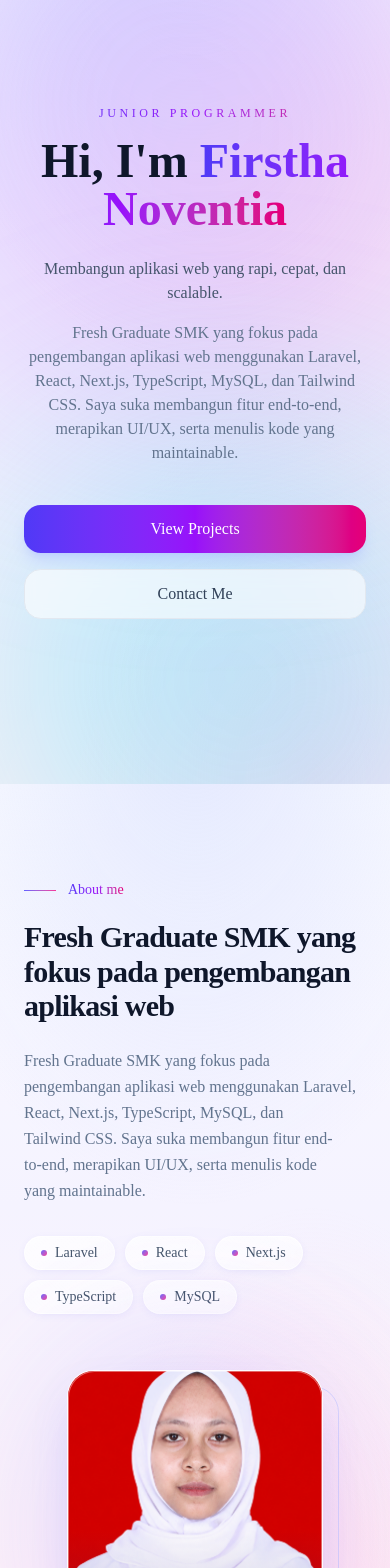
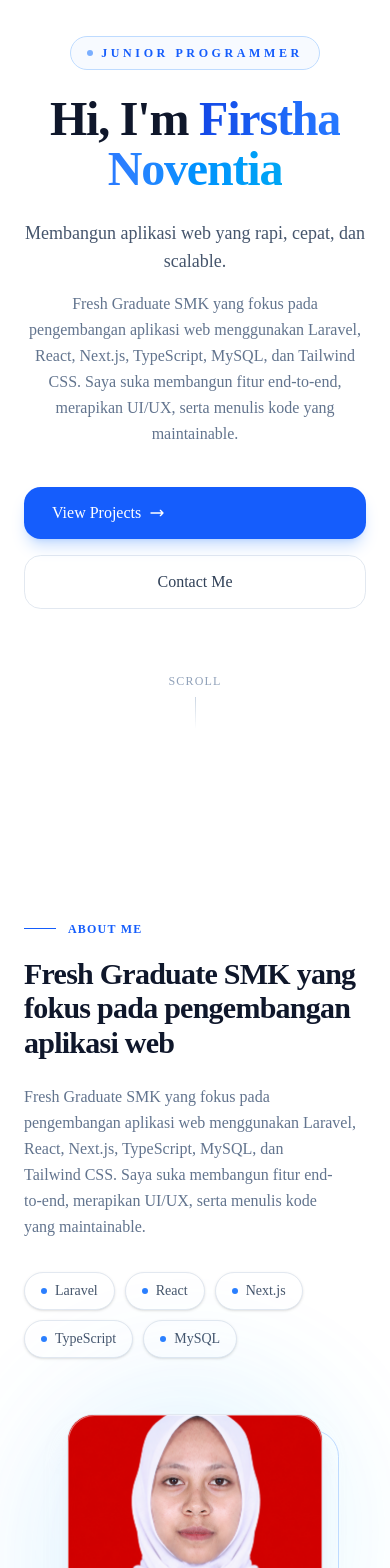
Before and after one commit to firstha/port-firstha, a Next.js app: page / in a window 390 px wide. Shown: the part 60-1628 px from the top of the page. Built offline with nearby package versions, Linux system fonts and the light colour scheme.

Commit message:
new update

```diff
--- a/src/app/globals.css
+++ b/src/app/globals.css
@@ -1,6 +1,5 @@
 @import "tailwindcss";
 @import "tw-animate-css";
-@import "shadcn/tailwind.css";
 
 @custom-variant dark (&:is(.dark *));
 
@@ -49,86 +48,84 @@
 }
 
 /* ---------------------------------------------------------------
-   🎨 TEMA PASTEL CANTIK — Light Mode Only
-   Palet: putih → lavender → pink lembut
+   🎨 TEMA BIRU + PUTIH — Minimalis, Elegan, Light Mode Only
+   Palet: putih bersih → biru soft → biru navy
    --------------------------------------------------------------- */
 :root {
-  --background: #fafbff;
-  --foreground: #0f172a;              /* slate-900 */
+  --background: #ffffff;
+  --foreground: #0a1628;              /* navy-950 */
 
   --card: #ffffff;
-  --card-foreground: #0f172a;
+  --card-foreground: #0a1628;
 
   --popover: #ffffff;
-  --popover-foreground: #0f172a;
+  --popover-foreground: #0a1628;
 
-  --primary: #6366f1;                 /* indigo-500 */
+  --primary: #2563eb;                 /* blue-600 */
   --primary-foreground: #ffffff;
 
-  --secondary: #f1f5f9;               /* slate-100 */
-  --secondary-foreground: #0f172a;
+  --secondary: #f0f6ff;               /* blue-50 */
+  --secondary-foreground: #0a1628;
 
-  --muted: #f1f5f9;
+  --muted: #f8fafc;                   /* slate-50 */
   --muted-foreground: #64748b;        /* slate-500 */
 
-  --accent: #e0e7ff;                  /* indigo-100 */
-  --accent-foreground: #3730a3;       /* indigo-800 */
+  --accent: #dbeafe;                  /* blue-100 */
+  --accent-foreground: #1e40af;       /* blue-800 */
 
   --destructive: #ef4444;
   --border: #e2e8f0;                  /* slate-200 */
   --input: #e2e8f0;
-  --ring: #6366f1;
+  --ring: #2563eb;
 
-  --chart-1: #6366f1;
-  --chart-2: #8b5cf6;
-  --chart-3: #ec4899;
-  --chart-4: #f59e0b;
-  --chart-5: #10b981;
+  --chart-1: #2563eb;
+  --chart-2: #3b82f6;
+  --chart-3: #60a5fa;
+  --chart-4: #93c5fd;
+  --chart-5: #bfdbfe;
 
   --radius: 0.75rem;
 
   --sidebar: #ffffff;
-  --sidebar-foreground: #0f172a;
-  --sidebar-primary: #6366f1;
+  --sidebar-foreground: #0a1628;
+  --sidebar-primary: #2563eb;
   --sidebar-primary-foreground: #ffffff;
-  --sidebar-accent: #f1f5f9;
-  --sidebar-accent-foreground: #0f172a;
+  --sidebar-accent: #f0f6ff;
+  --sidebar-accent-foreground: #0a1628;
   --sidebar-border: #e2e8f0;
-  --sidebar-ring: #6366f1;
+  --sidebar-ring: #2563eb;
 
-  color-scheme: light;                /* 🛡️ Force light, tolak auto dark */
+  color-scheme: light;
 }
 
-/* ---------------------------------------------------------------
-   🌙 Dark mode (opsional) — biarkan tetap ada tapi pastel
-   --------------------------------------------------------------- */
+/* Dark mode (opsional) — tetap biru elegan */
 .dark {
-  --background: #0f172a;
+  --background: #0a1628;
   --foreground: #f8fafc;
-  --card: #1e293b;
+  --card: #0f1f3a;
   --card-foreground: #f8fafc;
-  --popover: #1e293b;
+  --popover: #0f1f3a;
   --popover-foreground: #f8fafc;
-  --primary: #a5b4fc;
-  --primary-foreground: #1e1b4b;
-  --secondary: #334155;
+  --primary: #60a5fa;
+  --primary-foreground: #0a1628;
+  --secondary: #1e3a5f;
   --secondary-foreground: #f8fafc;
-  --muted: #334155;
+  --muted: #1e3a5f;
   --muted-foreground: #cbd5e1;
-  --accent: #4338ca;
-  --accent-foreground: #e0e7ff;
+  --accent: #1e40af;
+  --accent-foreground: #dbeafe;
   --destructive: #f87171;
   --border: oklch(1 0 0 / 10%);
   --input: oklch(1 0 0 / 15%);
-  --ring: #a5b4fc;
-  --sidebar: #1e293b;
+  --ring: #60a5fa;
+  --sidebar: #0f1f3a;
   --sidebar-foreground: #f8fafc;
-  --sidebar-primary: #a5b4fc;
-  --sidebar-primary-foreground: #1e1b4b;
-  --sidebar-accent: #334155;
+  --sidebar-primary: #60a5fa;
+  --sidebar-primary-foreground: #0a1628;
+  --sidebar-accent: #1e3a5f;
   --sidebar-accent-foreground: #f8fafc;
   --sidebar-border: oklch(1 0 0 / 10%);
-  --sidebar-ring: #a5b4fc;
+  --sidebar-ring: #60a5fa;
 }
 
 /* ---------------------------------------------------------------
@@ -150,9 +147,9 @@
     @apply text-foreground;
     min-height: 100vh;
     background:
-      radial-gradient(ellipse 80% 60% at 50% -10%, rgba(199, 210, 254, 0.45), transparent),
-      radial-gradient(ellipse 60% 50% at 80% 100%, rgba(251, 207, 232, 0.35), transparent),
-      linear-gradient(180deg, #fafbff 0%, #f5f3ff 50%, #fdf2f8 100%);
+      radial-gradient(ellipse 80% 50% at 50% -20%, rgba(37, 99, 235, 0.08), transparent),
+      radial-gradient(ellipse 60% 40% at 80% 100%, rgba(59, 130, 246, 0.06), transparent),
+      #ffffff;
     background-attachment: fixed;
   }
 }
--- a/src/app/layout.tsx
+++ b/src/app/layout.tsx
@@ -1,3 +1,4 @@
+// src/app/layout.tsx
 import type { Metadata } from "next";
 import { Geist, Geist_Mono } from "next/font/google";
 import "./globals.css";
@@ -14,7 +15,7 @@ const geistMono = Geist_Mono({
 
 export const metadata: Metadata = {
   title: "Firstha Noventia",
-  description: "portofolio",
+  description: "Portofolio Full Stack Web Developer",
 };
 
 export default function RootLayout({
@@ -24,10 +25,10 @@ export default function RootLayout({
 }>) {
   return (
     <html
-      lang="en"
+      lang="id"
       className={`${geistSans.variable} ${geistMono.variable} h-full antialiased`}
     >
-      <body className="min-h-full flex flex-col">{children}</body>
+      <body className="min-h-full flex flex-col bg-white">{children}</body>
     </html>
   );
 }
--- a/src/app/page.tsx
+++ b/src/app/page.tsx
@@ -1,3 +1,4 @@
+// src/app/page.tsx
 "use client";
 
 import { motion } from "framer-motion";
@@ -10,13 +11,21 @@ import { ContactSection } from "@/components/sections/ContactSection";
 
 export default function Home() {
   return (
-    <main className="min-h-screen">
+    <main className="min-h-screen bg-white">
       {/* ---------------------------- HERO ---------------------------- */}
       <SectionShell className="min-h-screen flex items-center justify-center overflow-hidden relative">
-        {/* Dekorasi gradient lembut di belakang */}
+        {/* Dekorasi gradient biru lembut */}
         <div className="absolute inset-0 -z-10" aria-hidden>
-          <div className="absolute top-[-120px] left-1/2 -translate-x-1/2 w-[600px] h-[600px] bg-gradient-to-br from-indigo-400/40 via-purple-400/30 to-pink-400/40 blur-[120px] rounded-full" />
-          <div className="absolute bottom-[-150px] right-[-100px] w-[500px] h-[500px] bg-gradient-to-br from-sky-400/30 via-cyan-400/25 to-indigo-400/30 blur-[120px] rounded-full" />
+          <div className="absolute top-[-160px] left-1/2 -translate-x-1/2 w-[700px] h-[700px] bg-gradient-to-br from-blue-400/20 via-blue-300/10 to-transparent blur-[140px] rounded-full" />
+          <div className="absolute bottom-[-200px] right-[-120px] w-[500px] h-[500px] bg-gradient-to-br from-blue-500/15 via-sky-400/10 to-transparent blur-[120px] rounded-full" />
+          {/* Grid pattern halus */}
+          <div
+            className="absolute inset-0 opacity-[0.03]"
+            style={{
+              backgroundImage: `linear-gradient(#2563eb 1px, transparent 1px), linear-gradient(90deg, #2563eb 1px, transparent 1px)`,
+              backgroundSize: "64px 64px",
+            }}
+          />
         </div>
 
         <div className="text-center max-w-3xl">
@@ -25,8 +34,9 @@ export default function Home() {
             initial={{ opacity: 0, y: 10 }}
             animate={{ opacity: 1, y: 0 }}
             transition={{ duration: 0.5 }}
-            className="text-xs tracking-[0.3em] bg-gradient-to-r from-indigo-600 via-purple-600 to-pink-600 bg-clip-text text-transparent uppercase font-medium"
+            className="inline-flex items-center gap-2 text-xs tracking-[0.3em] text-blue-600 uppercase font-semibold border border-blue-200 bg-blue-50/50 backdrop-blur-sm px-4 py-2 rounded-full"
           >
+            <span className="h-1.5 w-1.5 rounded-full bg-blue-500 animate-pulse" />
             {profile.role}
           </motion.p>
 
@@ -34,11 +44,11 @@ export default function Home() {
           <motion.h1
             initial={{ opacity: 0, y: 20 }}
             animate={{ opacity: 1, y: 0 }}
-            transition={{ duration: 0.7 }}
-            className="text-5xl md:text-7xl font-bold mt-4 text-slate-900"
+            transition={{ duration: 0.7, delay: 0.1 }}
+            className="text-5xl md:text-7xl font-bold mt-6 text-slate-900 tracking-tight leading-[1.05]"
           >
             Hi, I&apos;m{" "}
-            <span className="bg-gradient-to-r from-indigo-600 via-purple-600 to-pink-600 bg-clip-text text-transparent">
+            <span className="bg-gradient-to-r from-blue-700 via-blue-500 to-sky-500 bg-clip-text text-transparent">
               {profile.name}
             </span>
           </motion.h1>
@@ -48,7 +58,7 @@ export default function Home() {
             initial={{ opacity: 0, y: 20 }}
             animate={{ opacity: 1, y: 0 }}
             transition={{ delay: 0.2, duration: 0.7 }}
-            className="mt-6 text-slate-600"
+            className="mt-6 text-lg md:text-xl text-slate-600 font-medium"
           >
             {profile.tagline}
           </motion.p>
@@ -58,7 +68,7 @@ export default function Home() {
             initial={{ opacity: 0, y: 20 }}
             animate={{ opacity: 1, y: 0 }}
             transition={{ delay: 0.3, duration: 0.7 }}
-            className="mt-4 text-slate-500 max-w-xl mx-auto"
+            className="mt-4 text-slate-500 max-w-xl mx-auto leading-relaxed"
           >
             {profile.about.description}
           </motion.p>
@@ -70,21 +80,39 @@ export default function Home() {
             transition={{ delay: 0.4, duration: 0.7 }}
             className="mt-10 flex flex-col sm:flex-row gap-4 justify-center"
           >
-            {/* Tombol utama — gradient indigo → pink */}
+            {/* Tombol utama — biru solid elegan */}
             <a
               href="#projects"
-              className="px-6 py-3 rounded-xl font-medium text-white bg-gradient-to-r from-indigo-600 via-purple-600 to-pink-600 shadow-lg shadow-indigo-300/40 hover:shadow-xl hover:shadow-indigo-400/50 hover:scale-[1.03] transition-all duration-300"
+              className="group relative px-7 py-3.5 rounded-xl font-medium text-white bg-blue-600 shadow-lg shadow-blue-500/25 hover:bg-blue-700 hover:shadow-xl hover:shadow-blue-500/35 hover:-translate-y-0.5 transition-all duration-300 overflow-hidden"
             >
-              View Projects
+              <span className="relative z-10 flex items-center gap-2">
+                View Projects
+                <svg className="w-4 h-4 group-hover:translate-x-1 transition-transform" fill="none" stroke="currentColor" viewBox="0 0 24 24">
+                  <path strokeLinecap="round" strokeLinejoin="round" strokeWidth={2} d="M17 8l4 4m0 0l-4 4m4-4H3" />
+                </svg>
+              </span>
             </a>
 
-            {/* Tombol sekunder — glass lembut */}
+            {/* Tombol sekunder — putih dengan border biru */}
             <a
               href="#contact"
-              className="px-6 py-3 rounded-xl font-medium text-slate-700 border border-slate-200 bg-white/60 backdrop-blur-sm hover:border-indigo-300 hover:text-slate-900 hover:bg-white transition-all duration-300"
+              className="px-7 py-3.5 rounded-xl font-medium text-slate-700 border border-slate-200 bg-white hover:border-blue-300 hover:text-blue-700 hover:bg-blue-50/50 hover:-translate-y-0.5 transition-all duration-300"
             >
               Contact Me
             </a>
+          </motion.div>
+
+          {/* Scroll indicator */}
+          <motion.div
+            initial={{ opacity: 0 }}
+            animate={{ opacity: 1 }}
+            transition={{ delay: 1, duration: 0.7 }}
+            className="mt-16 flex justify-center"
+          >
+            <div className="flex flex-col items-center gap-2 text-slate-400">
+              <span className="text-xs tracking-widest uppercase">Scroll</span>
+              <div className="w-px h-8 bg-gradient-to-b from-slate-300 to-transparent" />
+            </div>
           </motion.div>
         </div>
       </SectionShell>
--- a/src/components/sections/AboutSection.tsx
+++ b/src/components/sections/AboutSection.tsx
@@ -1,3 +1,4 @@
+// src/components/sections/AboutSection.tsx
 "use client";
 
 import { motion, useReducedMotion } from "framer-motion";
@@ -6,36 +7,27 @@ import { profile } from "@/data/profile";
 import { SectionShell } from "@/components/layout/SectionShell";
 import { cn } from "@/lib/utils";
 
-/* ----------------------------- Konstanta ----------------------------- */
-
 const SKILLS = ["Laravel", "React", "Next.js", "TypeScript", "MySQL"] as const;
-
 const EASE_OUT_EXPO = [0.22, 1, 0.36, 1] as const;
 const VIEWPORT = { once: true, margin: "-80px" } as const;
-
-/* ------------------------------ Component ---------------------------- */
 
 export function AboutSection() {
   const reduceMotion = useReducedMotion();
   const offset = reduceMotion ? 0 : 32;
 
   return (
-    <SectionShell id="about">
+    <SectionShell id="about" className="bg-white">
       <div className="grid items-center gap-14 md:grid-cols-[1.15fr_0.85fr] md:gap-20">
-        {/* ------------------------- Kiri: Teks ------------------------- */}
+        {/* Kiri: Teks */}
         <motion.div
           initial={{ opacity: 0, x: -offset }}
           whileInView={{ opacity: 1, x: 0 }}
           viewport={VIEWPORT}
           transition={{ duration: 0.7, ease: EASE_OUT_EXPO }}
         >
-          {/* Label kecil dengan garis gradient */}
           <div className="mb-5 flex items-center gap-3 text-sm font-medium">
-            <span
-              aria-hidden
-              className="h-px w-8 bg-gradient-to-r from-indigo-500 to-pink-500"
-            />
-            <span className="bg-gradient-to-r from-indigo-600 via-purple-600 to-pink-600 bg-clip-text text-transparent">
+            <span aria-hidden className="h-px w-8 bg-blue-600" />
+            <span className="text-blue-600 uppercase tracking-widest text-xs font-semibold">
               About me
             </span>
           </div>
@@ -48,31 +40,22 @@ export function AboutSection() {
             {profile.about.description}
           </p>
 
-          {/* Chip skill — glass pastel */}
-          <ul
-            className="mt-8 flex flex-wrap gap-2.5"
-            aria-label="Teknologi yang saya gunakan"
-          >
+          {/* Chip skill — putih dengan border biru */}
+          <ul className="mt-8 flex flex-wrap gap-2.5" aria-label="Teknologi">
             {SKILLS.map((skill) => (
               <li
                 key={skill}
                 className={cn(
-                  "group/chip flex items-center gap-2 rounded-full px-4 py-1.5 text-sm font-medium",
-                  "border border-white/70",
-                  "bg-gradient-to-br from-white/80 to-white/60",
-                  "backdrop-blur-sm",
-                  "text-slate-600",
-                  "shadow-[0_2px_8px_-2px_rgba(99,102,241,0.12)]",
+                  "group/chip flex items-center gap-2 rounded-full px-4 py-2 text-sm font-medium",
+                  "border border-slate-200 bg-white text-slate-600",
+                  "shadow-sm",
                   "transition-all duration-300",
-                  "hover:-translate-y-0.5",
-                  "hover:border-indigo-300/60",
-                  "hover:text-slate-900",
-                  "hover:shadow-[0_6px_16px_-4px_rgba(99,102,241,0.25)]"
+                  "hover:-translate-y-0.5 hover:border-blue-300 hover:text-blue-700 hover:shadow-md hover:shadow-blue-100"
                 )}
               >
                 <span
                   aria-hidden
-                  className="h-1.5 w-1.5 rounded-full bg-gradient-to-br from-indigo-500 to-pink-500 transition-transform duration-300 group-hover/chip:scale-125"
+                  className="h-1.5 w-1.5 rounded-full bg-blue-500 transition-transform duration-300 group-hover/chip:scale-125"
                 />
                 {skill}
               </li>
@@ -80,7 +63,7 @@ export function AboutSection() {
           </ul>
         </motion.div>
 
-        {/* ------------------------- Kanan: Foto ------------------------ */}
+        {/* Kanan: Foto */}
         <motion.div
           initial={{ opacity: 0, x: offset }}
           whileInView={{ opacity: 1, x: 0 }}
@@ -89,38 +72,20 @@ export function AboutSection() {
           className="flex justify-center md:justify-end"
         >
           <div className="group relative w-64 md:w-80">
-            {/* ✨ Glow gradient lembut di belakang foto */}
+            {/* Glow biru lembut */}
             <div
               aria-hidden
-              className={cn(
-                "absolute -inset-8 rounded-full blur-3xl",
-                "bg-gradient-to-br from-indigo-400/30 via-purple-400/25 to-pink-400/30",
-                "opacity-70 transition-opacity duration-700",
-                "group-hover:opacity-100"
-              )}
+              className="absolute -inset-8 rounded-full blur-3xl bg-gradient-to-br from-blue-400/25 via-sky-400/15 to-transparent opacity-70 transition-opacity duration-700 group-hover:opacity-100"
             />
 
-            {/* Frame garis bergeser — gradient border */}
+            {/* Frame garis bergeser */}
             <div
               aria-hidden
-              className={cn(
-                "absolute inset-0 translate-x-4 translate-y-4 rounded-3xl",
-                "border border-indigo-300/40",
-                "transition-transform duration-500",
-                "group-hover:translate-x-2 group-hover:translate-y-2"
-              )}
+              className="absolute inset-0 translate-x-4 translate-y-4 rounded-3xl border border-blue-200 transition-transform duration-500 group-hover:translate-x-2 group-hover:translate-y-2"
             />
 
             {/* Foto utama */}
-            <div
-              className={cn(
-                "relative aspect-[4/5] overflow-hidden rounded-3xl",
-                "border border-white/70",
-                "bg-white/50",
-                "shadow-[0_20px_50px_-20px_rgba(99,102,241,0.35)]",
-                "backdrop-blur-sm"
-              )}
-            >
+            <div className="relative aspect-[4/5] overflow-hidden rounded-3xl border border-slate-200 bg-white shadow-xl shadow-blue-100/50">
               <Image
                 src="/profil.png"
                 alt={`Foto profil ${profile.name}`}
@@ -130,13 +95,13 @@ export function AboutSection() {
                 priority
               />
 
-              {/* Overlay gradient lembut (bukan hitam) */}
+              {/* Overlay biru tipis */}
               <div
                 aria-hidden
-                className="pointer-events-none absolute inset-0 bg-gradient-to-t from-indigo-900/30 via-transparent to-transparent"
+                className="pointer-events-none absolute inset-0 bg-gradient-to-t from-blue-900/10 via-transparent to-transparent"
               />
 
-              {/* Ring dalam halus */}
+              {/* Ring dalam */}
               <div
                 aria-hidden
                 className="pointer-events-none absolute inset-0 rounded-3xl ring-1 ring-inset ring-white/40"
--- a/src/components/sections/ProjectsSection.tsx
+++ b/src/components/sections/ProjectsSection.tsx
@@ -1,3 +1,4 @@
+// src/components/sections/ProjectsSection.tsx
 "use client";
 
 import { motion } from "framer-motion";
@@ -6,17 +7,12 @@ import { SectionShell } from "@/components/layout/SectionShell";
 import { ExternalLink } from "lucide-react";
 
 export function ProjectsSection() {
-  // Ambil 3 project terbaik (featured atau 3 pertama)
-  const featuredProjects = projects
-    .filter((p) => p.featured)
-    .slice(0, 3);
-
-  const displayProjects = featuredProjects.length > 0
-    ? featuredProjects
-    : projects.slice(0, 3);
+  const featuredProjects = projects.filter((p) => p.featured).slice(0, 3);
+  const displayProjects =
+    featuredProjects.length > 0 ? featuredProjects : projects.slice(0, 3);
 
   return (
-    <SectionShell id="projects">
+    <SectionShell id="projects" className="bg-white">
       {/* Header */}
       <motion.div
         initial={{ opacity: 0, y: 20 }}
@@ -25,13 +21,13 @@ export function ProjectsSection() {
         transition={{ duration: 0.5 }}
         className="text-center max-w-2xl mx-auto mb-16"
       >
-        <p className="text-sm tracking-[0.3em] text-gray-400 uppercase mb-2">
+        <p className="text-xs tracking-[0.3em] text-blue-600 uppercase mb-3 font-semibold">
           My Projects
         </p>
-        <h2 className="text-3xl md:text-4xl font-bold">
+        <h2 className="text-3xl md:text-4xl font-bold text-slate-900 tracking-tight">
           Featured Work
         </h2>
-        <p className="mt-4 text-gray-400">
+        <p className="mt-4 text-slate-500">
           Beberapa project yang pernah saya kerjakan
         </p>
       </motion.div>
@@ -45,11 +41,11 @@ export function ProjectsSection() {
             whileInView={{ opacity: 1, y: 0 }}
             viewport={{ once: true }}
             transition={{ duration: 0.5, delay: idx * 0.1 }}
-            className="group relative p-6 rounded-2xl border border-white/5 bg-white/5 backdrop-blur-sm hover:border-white/20 transition-all hover:scale-[1.02] hover:bg-white/10"
+            className="group relative p-6 rounded-2xl border border-slate-200 bg-white hover:border-blue-200 hover:shadow-xl hover:shadow-blue-100/50 transition-all duration-300 hover:-translate-y-1"
           >
-            {/* Cover Image Placeholder */}
-            <div className="w-full h-40 rounded-xl bg-gradient-to-br from-white/5 to-white/10 border border-white/5 mb-4 flex items-center justify-center overflow-hidden">
-              <div className="text-center text-gray-600">
+            {/* Cover Placeholder */}
+            <div className="w-full h-40 rounded-xl bg-gradient-to-br from-blue-50 to-slate-50 border border-slate-100 mb-4 flex items-center justify-center overflow-hidden">
+              <div className="text-center text-slate-400">
                 <svg
                   className="w-12 h-12 mx-auto mb-1"
                   fill="none"
@@ -63,26 +59,28 @@ export function ProjectsSection() {
                     d="M4 16l4.586-4.586a2 2 0 012.828 0L16 16m-2-2l1.586-1.586a2 2 0 012.828 0L20 14m-6-6h.01M6 20h12a2 2 0 002-2V6a2 2 0 00-2-2H6a2 2 0 00-2 2v12a2 2 0 002 2z"
                   />
                 </svg>
-                <p className="text-xs text-gray-500">Project image</p>
+                <p className="text-xs">Project image</p>
               </div>
             </div>
 
             {/* Status Badge */}
             {project.status && (
-              <span className="inline-block px-2 py-0.5 text-[10px] rounded-full bg-white/10 text-gray-400 mb-2">
-                {project.status === "active" ? "🟢 Active" :
-                 project.status === "planned" ? "📋 Planned" :
-                 "📦 Archived"}
+              <span className="inline-block px-2.5 py-0.5 text-[10px] rounded-full bg-blue-50 text-blue-700 border border-blue-100 mb-2 font-medium">
+                {project.status === "active"
+                  ? "● Active"
+                  : project.status === "planned"
+                  ? "○ Planned"
+                  : "◌ Archived"}
               </span>
             )}
 
             {/* Title */}
-            <h3 className="text-xl font-semibold mb-2 group-hover:text-white transition">
+            <h3 className="text-lg font-semibold mb-2 text-slate-900 group-hover:text-blue-700 transition-colors">
               {project.title}
             </h3>
 
             {/* Description */}
-            <p className="text-sm text-gray-400 line-clamp-2 mb-3">
+            <p className="text-sm text-slate-500 line-clamp-2 mb-3 leading-relaxed">
               {project.description}
             </p>
 
@@ -91,26 +89,26 @@ export function ProjectsSection() {
               {project.tech.slice(0, 4).map((tech) => (
                 <span
                   key={tech}
-                  className="px-2 py-0.5 text-[10px] rounded-full border border-white/10 text-gray-400"
+                  className="px-2 py-0.5 text-[10px] rounded-full border border-slate-200 text-slate-500 bg-slate-50"
                 >
                   {tech}
                 </span>
               ))}
               {project.tech.length > 4 && (
-                <span className="px-2 py-0.5 text-[10px] rounded-full border border-white/10 text-gray-500">
+                <span className="px-2 py-0.5 text-[10px] rounded-full border border-slate-200 text-slate-400">
                   +{project.tech.length - 4}
                 </span>
               )}
             </div>
 
             {/* Links */}
-            <div className="flex gap-3">
+            <div className="flex gap-4 pt-2 border-t border-slate-100">
               {project.href && (
                 <a
                   href={project.href}
                   target="_blank"
                   rel="noopener noreferrer"
-                  className="text-sm text-gray-400 hover:text-white transition flex items-center gap-1"
+                  className="text-sm text-slate-500 hover:text-blue-600 transition flex items-center gap-1.5 font-medium"
                 >
                   <ExternalLink size={14} />
                   Demo
@@ -121,9 +119,8 @@ export function ProjectsSection() {
                   href={project.repoHref}
                   target="_blank"
                   rel="noopener noreferrer"
-                  className="text-sm text-gray-400 hover:text-white transition flex items-center gap-1"
+                  className="text-sm text-slate-500 hover:text-blue-600 transition flex items-center gap-1.5 font-medium"
                 >
-
                   Code
                 </a>
               )}
@@ -132,7 +129,7 @@ export function ProjectsSection() {
         ))}
       </div>
 
-      {/* View All Projects CTA */}
+      {/* View All */}
       <motion.div
         initial={{ opacity: 0, y: 20 }}
         whileInView={{ opacity: 1, y: 0 }}
@@ -142,9 +139,10 @@ export function ProjectsSection() {
       >
         <a
           href="/projects"
-          className="inline-block px-6 py-3 border border-white/20 rounded-xl hover:border-white transition text-sm"
+          className="inline-flex items-center gap-2 px-6 py-3 border border-slate-200 rounded-xl hover:border-blue-300 hover:text-blue-700 hover:bg-blue-50/50 transition-all text-sm font-medium text-slate-600"
         >
-          View All Projects →
+          View All Projects
+          <span>→</span>
         </a>
       </motion.div>
     </SectionShell>
```
Also changed, not shown: package.json (+4 -4 lines), src/components/layout/Footer.tsx (+8 -9 lines), src/components/layout/Header.tsx (+18 -29 lines), src/components/layout/SectionShell.tsx (+3 -9 lines), src/components/sections/ContactSection.tsx (+30 -33 lines), src/components/sections/SkillsSection.tsx (+8 -7 lines), 1 other file (tests, documents, lock files or other folders).
